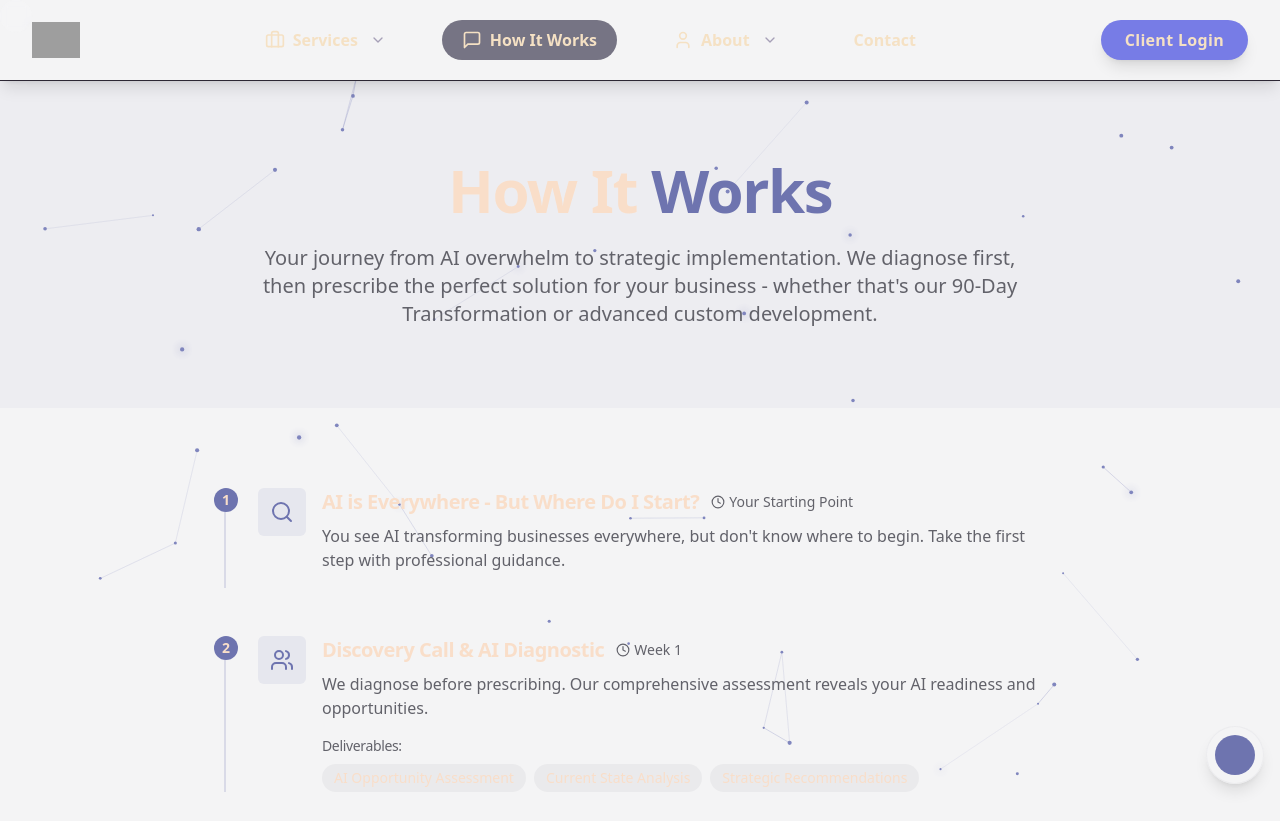
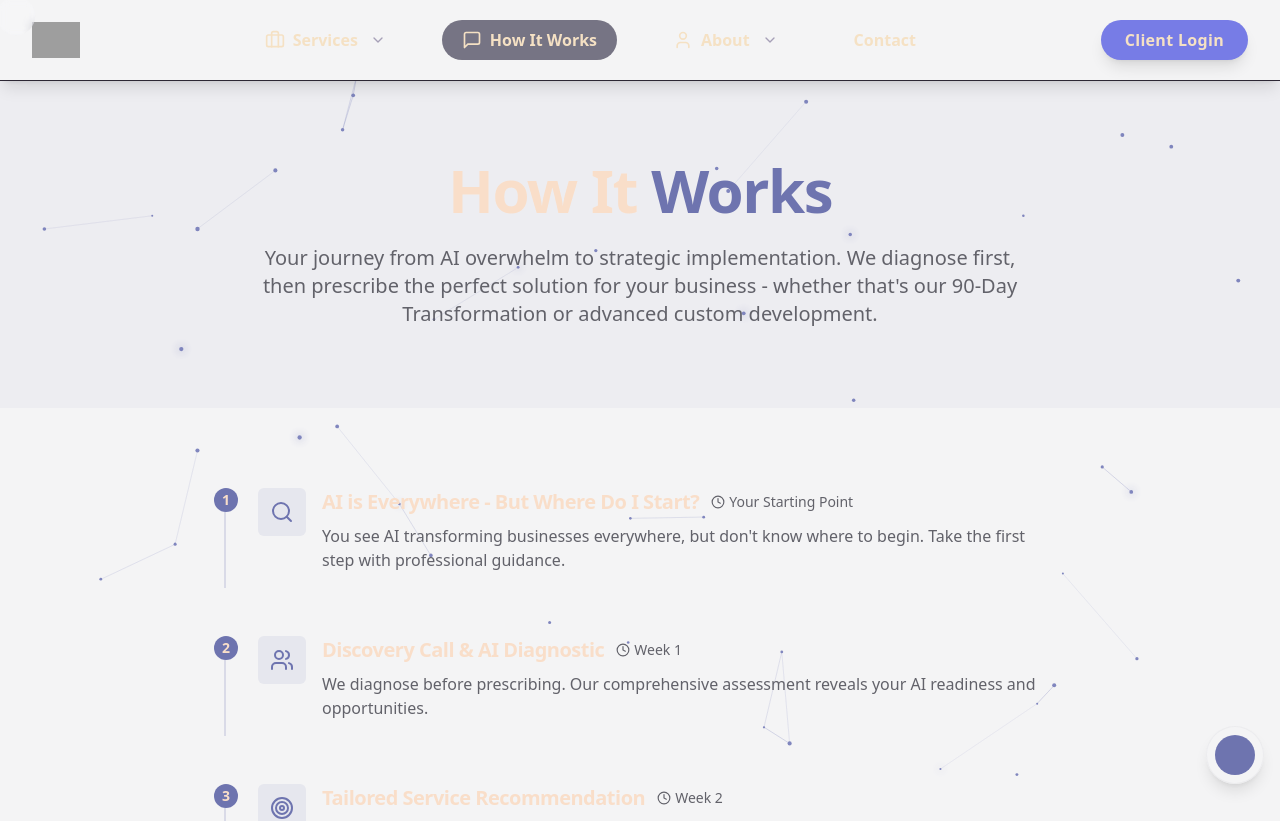
Before and after one commit to nocodedltd/aura-flow-portal, a React (Vite) app: page /how-it-works in a window 1280 px wide. Shown: the top 821 px of the page. Built offline with nearby package versions, Linux system fonts and the light colour scheme; grey boxes are pictures that could not be loaded.

Commit message:
Remove deliverables section
Remove the deliverables section from the How It Works page.

```diff
--- a/src/pages/HowItWorks.tsx
+++ b/src/pages/HowItWorks.tsx
@@ -14,7 +14,6 @@ const HowItWorks = () => {
       icon: <Users size={24} />,
       title: "Discovery Call & AI Diagnostic",
       description: "We diagnose before prescribing. Our comprehensive assessment reveals your AI readiness and opportunities.",
-      deliverables: ["AI Opportunity Assessment", "Current State Analysis", "Strategic Recommendations"],
       timeline: "Week 1"
     },
     {
@@ -22,7 +21,6 @@ const HowItWorks = () => {
       icon: <Target size={24} />,
       title: "Tailored Service Recommendation",
       description: "Based on your diagnostic, we prescribe the optimal path - 90-Day Transformation, Process Automation, or Custom Development.",
-      deliverables: ["Service Recommendation", "Project Proposal", "Timeline & Investment Overview"],
       timeline: "Week 2"
     },
     {
@@ -30,7 +28,6 @@ const HowItWorks = () => {
       icon: <Rocket size={24} />,
       title: "Implementation",
       description: "Expert execution with agile methodology. Seamless integration with minimal business disruption.",
-      deliverables: ["AI Solution Deployment", "Team Training", "Quality Assurance"],
       timeline: "Implementation Phase"
     },
     {
@@ -38,7 +35,6 @@ const HowItWorks = () => {
       icon: <Heart size={24} />,
       title: "Ongoing Partnership",
       description: "Continuous optimization, monitoring, and strategic guidance for long-term success and growth.",
-      deliverables: ["Performance Analytics", "Monthly Reports", "Growth Recommendations"],
       timeline: "Ongoing"
     }
   ];
@@ -82,19 +78,6 @@ const HowItWorks = () => {
                       </div>
                     </div>
                     <p className="text-muted-foreground mb-4">{step.description}</p>
-
-                    {step.deliverables && (
-                      <div>
-                        <h4 className="text-sm font-medium mb-2 text-muted-foreground">Deliverables:</h4>
-                        <ul className="flex flex-wrap gap-2">
-                          {step.deliverables.map((deliverable, i) => (
-                            <li key={i} className="bg-muted px-3 py-1 rounded-full text-sm">
-                              {deliverable}
-                            </li>
-                          ))}
-                        </ul>
-                      </div>
-                    )}
                   </div>
                 </div>
               </div>
```
